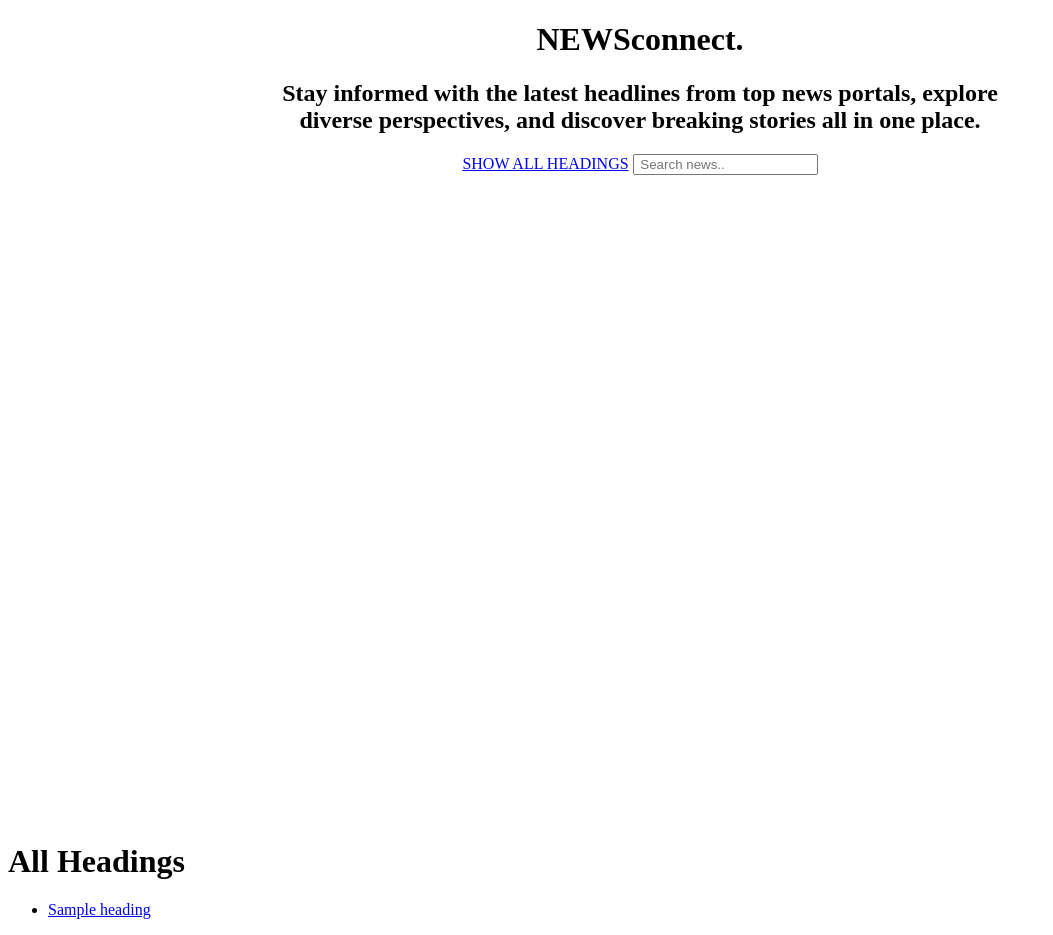
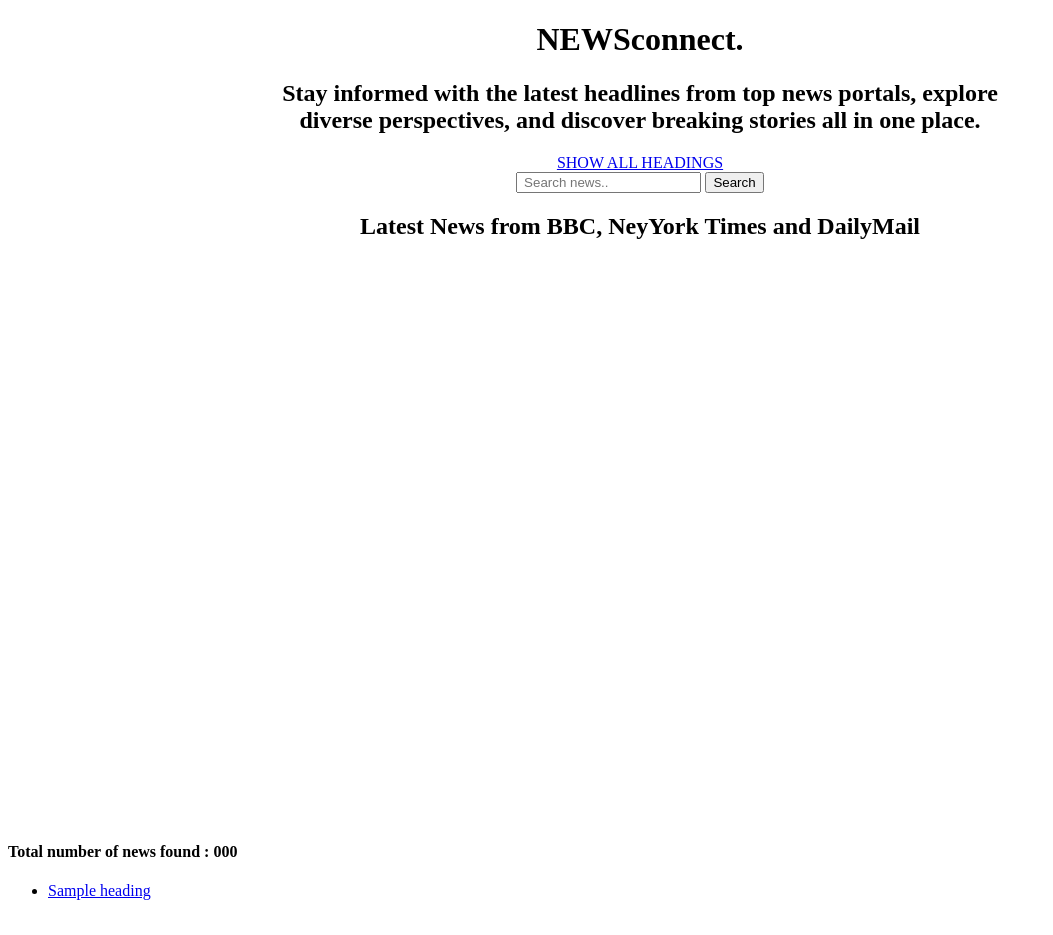
Before and after one commit to PrathaGautam/NEWSconnect, a FastAPI app: template templates/show_all_headings.html in a window 1280 px wide. Shown: the whole page, without its empty margins (0-1053 px from the left). After the commit the page ends 900 px from the top, so only its background shows below. Run offline with FastAPI, Linux system fonts and the light colour scheme; the template is opened without the code that fills it: most values are stand-ins (such as "Sample title", 1, 10 or a date in 2020).

Commit message:
Search functionality added, number of news is shown, heading 'Latest news..' is added.

```diff
--- a/main.py
+++ b/main.py
@@ -41,10 +41,9 @@
     headings_newyork = soup.select(".indicate-hover")
     links = soup.select(".css-9mylee")
 
-    for heading in headings_newyork:
+    for heading,link_element in zip(headings_newyork,links):
         text_heading = heading.text
-        for link in links:
-            link = link["href"]
+        link = link_element["href"]
         headings_with_links.append((text_heading, link))
 
     # dailymail
@@ -65,7 +64,29 @@
 @app.get("/showallheadings")
 def show_all_headings(request: Request):
     headings_with_links = fetch_headings_with_links()
-    return templates.TemplateResponse("show_all_headings.html", {"request": request, "headings": headings_with_links})
+    number_of_news = len(headings_with_links)
+    return templates.TemplateResponse("show_all_headings.html", {"request": request, "headings": headings_with_links, "number_of_news":number_of_news})
+
+
+@app.get("/search")
+def search_news(request: Request, query: str):
+    filtered_headings = filter_headings(query)
+    number_of_filtered_headings = len(filtered_headings)
+    return templates.TemplateResponse("search_headings.html",{"request": request, "headings":filtered_headings, "query":query, "number_of_filtered_headings":number_of_filtered_headings})
+
+
+def filter_headings(query: str) -> List[Tuple[str,str]]:
+    headings_with_links = fetch_headings_with_links()
+    filtered_headings=[]
+    for heading, link in headings_with_links:
+        if query.lower() in heading.lower():
+            filtered_headings.append((heading,link))
+
+    return filtered_headings
+
+
+
+
 
 
 # total_headings = len(headings_bbc)+len(headings_newyork)+len(headings_dailymail)
--- a/templates/index.html
+++ b/templates/index.html
@@ -11,7 +11,11 @@
 <h1> NEWSconnect.</h1>
 <h2 class="slogan"> Stay informed with the latest headlines from top news portals, explore <br> diverse perspectives, and discover breaking stories all in one place.</h2>
 <a href="/showallheadings" class="allheadings_button" >SHOW ALL HEADINGS</a>
-    <input type="text" placeholder="&nbsp;Search news..">
+        <form action ="/search" method="get" class="search_form">
+        <input type="text" name="query" placeholder="&nbsp;Search news..">
+            <button type="submit" class="search_link">Search</button>
+        </form>
+            <h2>Latest News from BBC, NeyYork Times and DailyMail</h2>
     </div>
 </div>
 
--- a/templates/show_all_headings.html
+++ b/templates/show_all_headings.html
@@ -1,7 +1,9 @@
 {% extends "index.html" %}
 
 {% block content %}
-    <h1>All Headings</h1>
+
+
+    <h4>Total number of news found : {{ number_of_news }}</h4>
     <ul>
         {% for heading, link in headings %}
             <li>
```
Also changed, not shown: templates/search_headings.html (added, +12 -0 lines).
